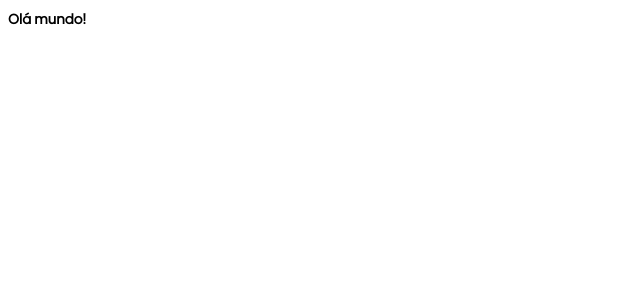
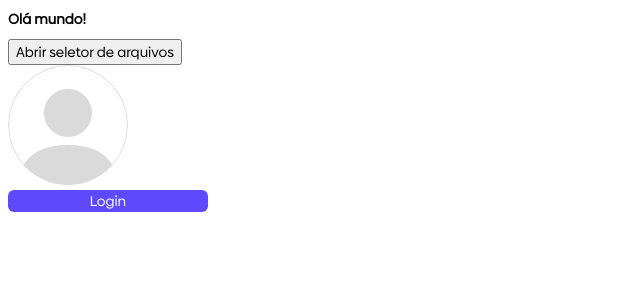
Before and after one commit to Matheusash2/devagram-react-nextjs, a Next.js app: page / in a window 1280 px wide. Shown: the top 300 px of the page, without its empty margins (0-640 px from the left). Built offline with nearby package versions, Linux system fonts and the light colour scheme.

Commit message:
Componentes avatar, botão e upload imagens

```diff
--- /dev/null
+++ b/componentes/avatar/index.js
@@ -0,0 +1,18 @@
+import avatarImg from '../../public/imagens/avatar.svg';
+
+export default function ({ src }) {
+    const getAvatar = () => {
+        if (src && src !== 'undefined') {
+            return src;
+        }
+
+        return avatarImg.src;
+    }
+    return (
+        <img
+            src={getAvatar()}
+            alt='Avatar'
+            className='avatar'
+        />
+    )
+}
--- /dev/null
+++ b/componentes/botao/botao.scss
@@ -0,0 +1,38 @@
+@mixin botaoPrimario {
+    background-color: $corPrimaria;
+    color: $branco;
+}
+
+@mixin botaoInvertido {
+    background-color: $branco;
+    color: $corPrimaria;
+    border: 1px solid $corPrimaria;
+
+}
+
+.btn {
+    width: 100%;
+    border: none;
+    border-radius: 6px;
+    cursor: pointer;
+
+    &.primaria {
+        @include botaoPrimario;
+
+        &:hover {
+            @include botaoInvertido;
+        }
+    }
+
+    &.invertido {
+        @include botaoInvertido;
+
+        &:hover {
+            @include botaoPrimario;
+        }
+    }
+
+    &:disabled {
+        opacity: 0.5;
+    }
+}
--- /dev/null
+++ b/componentes/botao/index.js
@@ -0,0 +1,19 @@
+export default function({
+    tipo= 'button',
+    texto,
+    cor= 'primaria',
+    desabilitado=false,
+    manipularClique
+}) {
+    return (
+        <button
+            type={tipo}
+            className={`btn ${cor}`}
+            disabled={desabilitado}
+            onClick={manipularClique}
+        >
+            {texto}
+        </button>
+    );
+
+}
--- /dev/null
+++ b/componentes/uploadImagem/index.js
@@ -0,0 +1,61 @@
+import { useEffect, useRef } from "react";
+
+export function UploadImagem({
+    className = '',
+    setImagem,
+    imagemPreview,
+    imagemPreviewClassName = '',
+    aoSetarReferencia
+}) {
+    const referenciaInput = useRef(null);
+
+    useEffect(() => {
+        if(!referenciaInput){
+        return;
+    }
+
+    aoSetarReferencia(referenciaInput?.current);
+    }, [referenciaInput?.current]);
+
+    const abrirSeletorArquivos = () => {
+        referenciaInput?.current?.click();
+    }
+
+    const aoAlterarImagem = () => {
+
+        if(!referenciaInput?.current?.files?.length) {
+            return;
+        }
+
+        const arquivo = referenciaInput?.current?.files[0];
+        const fileReader = new FileReader();
+        fileReader.readAsDataURL(arquivo);
+        fileReader.onloadend = () => {
+            setImagem({
+                preview: fileReader.result,
+                arquivo
+            });
+        }
+    }
+
+    return(
+        <div className={`uploadImagemContainer ${className}`} onClick={abrirSeletorArquivos}>
+            {imagemPreview && (
+                <div className="imagemPreviewContainer">
+                    <img
+                        src={imagemPreview}
+                        alt="Imagem priview"
+                        className={imagemPreviewClassName}
+                    />
+                </div>
+            )}
+            <input
+                type='file'
+                className='oculto'
+                accept='image/*'
+                ref={referenciaInput}
+                onChange={aoAlterarImagem}
+            />
+        </div>
+    );
+}
--- a/pages/index.js
+++ b/pages/index.js
@@ -1,11 +1,29 @@
 import Head from 'next/head'
 import Image from 'next/image'
-import { Inter } from 'next/font/google'
-
-const inter = Inter({ subsets: ['latin'] })
+import Botao from '@/componentes/botao'
+import Avatar from '@/componentes/avatar'
+import { UploadImagem } from '@/componentes/uploadImagem'
+import { useState, useRef } from 'react'
 
 export default function Home() {
+  const [imagem, setImagem] = useState(null);
+  const referenciaInput = useRef(null);
+
+  console.log(imagem);
+
   return (
-    <h1>Olá mundo!</h1>
+    <>
+      <h1>Olá mundo!</h1>
+      <button onClick={() => referenciaInput?.current?.click()}>Abrir seletor de arquivos</button>
+      <UploadImagem
+        setImagem={setImagem}
+        imagemPreview={imagem?.preview}
+        aoSetarReferencia={(ref) => referenciaInput.current = ref}
+      />
+      <div style={{width: 200}}>
+      <Avatar />
+      <Botao texto={'Login'} manipularClique={() => console.log('Botao clicado')} />
+      </div>
+    </>
   )
 }
--- a/styles/globals.scss
+++ b/styles/globals.scss
@@ -1,6 +1,18 @@
+@import 'variaveis.scss';
+
 * {
-  font-family: 'Biennale Regular';
+  font-family: $fontRegular;
   font-size: 14px;
 }
 
+.avatar {
+  border-radius: 50%;
+  object-fit: cover;
+}
+
+.oculto {
+  display: none;
+}
+
 @import '../public/fonts/fonts.scss';
+@import '../componentes/botao/botao.scss';
--- /dev/null
+++ b/styles/variaveis.scss
@@ -0,0 +1,16 @@
+$fontRegular: 'Biennale Regular';
+$fontBold: 'Biennale Bold';
+$fontLight: 'Biennale Light';
+
+$corPrimaria: #5E49FF;
+$corPrimaria3: #25CBD3;
+$corPrimaria4: #F0F5FF;
+
+$cinza: #F4F4F4;
+$cinza1: #DADADA;
+$cinza2: #7C7786;
+$cinza3: #4D4C4D;
+$cinza4: #333333;
+$branco: #fff;
+
+$desktopBreakpoint: 992px;
```
Also changed, not shown: utils/validadores.js (added, +23 -0 lines), public/imagens/avatar.svg (added).
